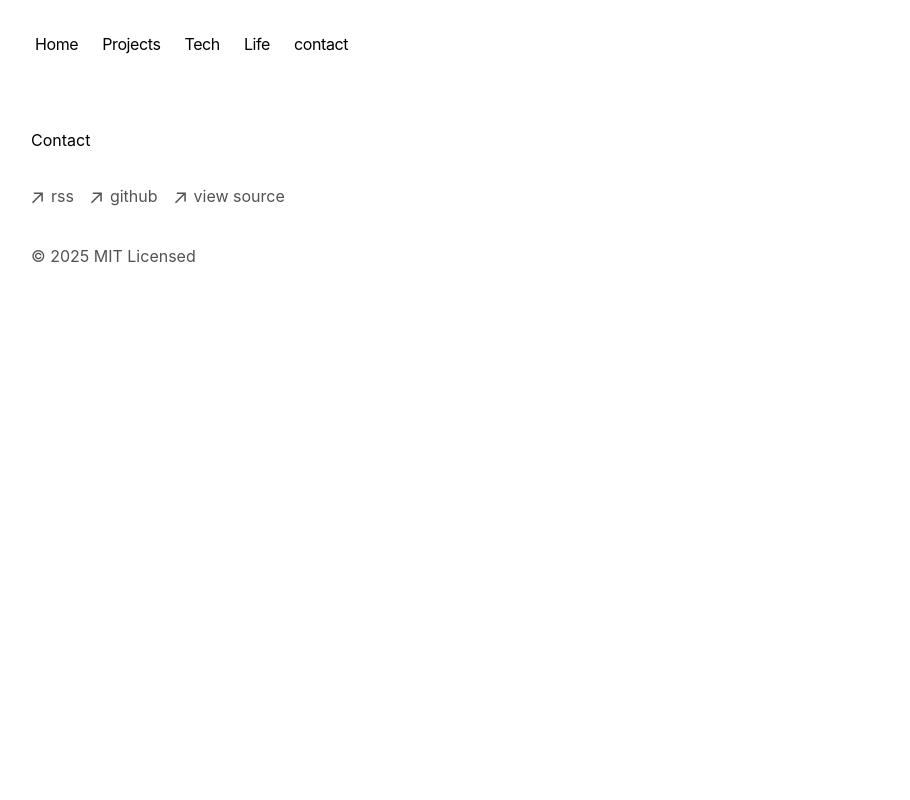
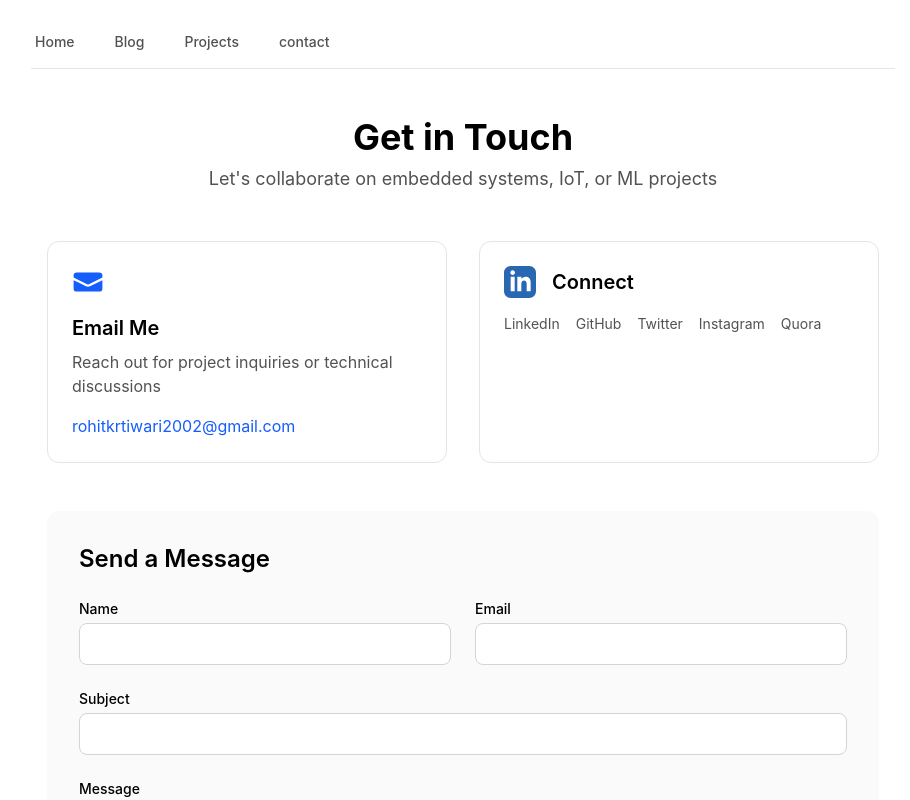
Before and after one commit to rohitkrtiwari/portfolio-web, a Next.js app: page /contact in a window 1280 px wide. Shown: the top 800 px of the page, without its empty margins (177-1087 px from the left). Built offline with nearby package versions, Linux system fonts and the light colour scheme.

Commit message:
Contact page and Navbar

```diff
--- a/app/blog/[slug]/page.tsx
+++ b/app/blog/[slug]/page.tsx
@@ -82,7 +82,7 @@ export default function Blog({ params }) {
           }),
         }}
       />
-      <h1 className="title font-semibold text-2xl tracking-tighter">
+      <h1 className="title font-semibold text-2xl mt-10 tracking-tighter">
         {post.metadata.title}
       </h1>
       <div className="flex justify-between items-center mt-2 mb-8 text-sm">
--- a/app/blog/page.tsx
+++ b/app/blog/page.tsx
@@ -8,7 +8,10 @@ export const metadata = {
 export default function Page() {
   return (
     <section>
-      <h1 className="font-semibold text-2xl mb-8 tracking-tighter">My Blogs</h1>
+      {/* Header */}
+        <div className="text-center pt-12">
+          <h1 className="text-4xl font-bold mb-6"> My Blogs </h1>
+        </div>
       <BlogPosts />
     </section>
   )
--- a/app/components/nav.tsx
+++ b/app/components/nav.tsx
@@ -4,14 +4,11 @@ const navItems = {
   '/': {
     name: 'Home',
   },
+  '/blog': {
+    name: 'Blog',
+  },
   '/projects': {
     name: 'Projects',
-  },
-  '/blog': {
-    name: 'Tech',
-  },
-  '/life': {
-    name: 'Life'
   },
   '/contact': {
     name: 'contact'
@@ -20,27 +17,22 @@ const navItems = {
 
 export function Navbar() {
   return (
-    <aside className="-ml-[8px] mb-16 tracking-tight">
-      <div className="lg:sticky lg:top-20">
-        <nav
-          className="flex flex-row items-start relative px-0 pb-0 fade md:overflow-auto scroll-pr-6 md:relative"
-          id="nav"
-        >
-          <div className="flex flex-row space-x-0 pr-10">
+    <nav className="flex gap-8 border-b border-neutral-200 dark:border-neutral-800 pb-2">
             {Object.entries(navItems).map(([path, { name }]) => {
               return (
                 <Link
                   key={path}
                   href={path}
-                  className="transition-all hover:text-neutral-800 dark:hover:text-neutral-200 flex align-middle relative py-1 px-2 m-1"
+                  className="relative px-1 py-2 text-sm font-medium
+                   text-neutral-600 hover:text-neutral-900 dark:text-neutral-400 dark:hover:text-neutral-100
+                   before:absolute before:bottom-[-2px] before:left-0 before:w-0 before:h-[2px]
+                   before:bg-blue-600 before:transition-all before:duration-300
+                   hover:before:w-full"
                 >
                   {name}
                 </Link>
               )
             })}
-          </div>
         </nav>
-      </div>
-    </aside>
   )
 }
--- a/app/contact/page.tsx
+++ b/app/contact/page.tsx
@@ -1,10 +1,147 @@
+import { EnvelopeIcon, MapPinIcon, PhoneIcon } from '@heroicons/react/20/solid'
+import Link from 'next/link'
+
 export default function Contact() {
   return (
     <main>
-      <h1>Contact</h1>
-      <form>
-        {/* Add form fields */}
-      </form>
+      <div className="max-w-6xl mx-auto px-4 py-12">
+        {/* Header */}
+        <div className="text-center mb-12">
+          <h1 className="text-4xl font-bold mb-2">Get in Touch</h1>
+          <p className="text-lg text-neutral-600 dark:text-neutral-400">
+            Let's collaborate on embedded systems, IoT, or ML projects
+          </p>
+        </div>
+
+        {/* Contact Cards Grid */}
+        <div className="grid md:grid-cols-2 gap-8 mb-12">
+          {/* Email Card */}
+          <div className="border border-neutral-200 dark:border-neutral-800 rounded-xl p-6 hover:shadow-lg transition-all">
+            <EnvelopeIcon className="w-8 h-8 text-blue-600 dark:text-blue-400 mb-4" />
+            <h3 className="text-xl font-semibold mb-2">Email Me</h3>
+            <p className="text-neutral-600 dark:text-neutral-400 mb-4">
+              Reach out for project inquiries or technical discussions
+            </p>
+            <Link
+              href="mailto:rohitkrtiwari2002@gmail.com"
+              className="inline-flex items-center text-blue-600 dark:text-blue-400 hover:underline"
+            >
+              rohitkrtiwari2002@gmail.com
+            </Link>
+          </div>
+
+          {/* Social Links Card */}
+          <div className="border border-neutral-200 dark:border-neutral-800 rounded-xl p-6 hover:shadow-lg transition-all">
+            <div className="flex items-center gap-4 mb-4">
+              <svg className="w-8 h-8 text-[#2867B2]" fill="currentColor" viewBox="0 0 24 24">
+                <path d="M19 0h-14c-2.761 0-5 2.239-5 5v14c0 2.761 2.239 5 5 5h14c2.762 0 5-2.239 5-5v-14c0-2.761-2.238-5-5-5zm-11 19h-3v-11h3v11zm-1.5-12.268c-.966 0-1.75-.79-1.75-1.764s.784-1.764 1.75-1.764 1.75.79 1.75 1.764-.783 1.764-1.75 1.764zm13.5 12.268h-3v-5.604c0-3.368-4-3.113-4 0v5.604h-3v-11h3v1.765c1.396-2.586 7-2.777 7 2.476v6.759z" />
+              </svg>
+              <h3 className="text-xl font-semibold">Connect</h3>
+            </div>
+            <div className="flex flex-wrap gap-4">
+              <Link
+                href="https://linkedin.com/in/rohitkrtiwari"
+                target="_blank"
+                className="flex items-center text-sm text-neutral-600 dark:text-neutral-400 hover:text-blue-600 dark:hover:text-blue-400 transition"
+              >
+                LinkedIn
+              </Link>
+              <Link
+                href="https://github.com/rohitkrtiwari"
+                target="_blank"
+                className="flex items-center text-sm text-neutral-600 dark:text-neutral-400 hover:text-blue-600 dark:hover:text-blue-400 transition"
+              >
+                GitHub
+              </Link>
+              <Link
+                href="https://x.com/RohitTi15563830"
+                target="_blank"
+                className="flex items-center text-sm text-neutral-600 dark:text-neutral-400 hover:text-blue-600 dark:hover:text-blue-400 transition"
+              >
+                Twitter
+              </Link>
+              <Link
+                href="https://www.instagram.com/rohitt___tiwari/"
+                target="_blank"
+                className="flex items-center text-sm text-neutral-600 dark:text-neutral-400 hover:text-blue-600 dark:hover:text-blue-400 transition"
+              >
+                Instagram
+              </Link>
+              <Link
+                href="https://www.quora.com/profile/Rohit-Tiwari-646/"
+                target="_blank"
+                className="flex items-center text-sm text-neutral-600 dark:text-neutral-400 hover:text-blue-600 dark:hover:text-blue-400 transition"
+              >
+                Quora
+              </Link>
+            </div>
+          </div>
+        </div>
+
+        {/* Contact Form */}
+        <div className="bg-neutral-50 dark:bg-neutral-900 rounded-xl p-6 md:p-8">
+          <h2 className="text-2xl font-semibold mb-6">Send a Message</h2>
+          <form className="space-y-6" action="https://formspree.io/f/meqnpwap" method='POST'>
+            <div className="grid md:grid-cols-2 gap-6">
+              <div>
+                <label htmlFor="name" className="block text-sm font-medium mb-1">
+                  Name
+                </label>
+                <input
+                  type="text"
+                  id="name"
+                  name="name"
+                  className="w-full px-4 py-2 border border-neutral-300 dark:border-neutral-700 rounded-lg bg-white dark:bg-neutral-800 focus:ring-2 focus:ring-blue-500 focus:border-transparent"
+                  required
+                />
+              </div>
+              <div>
+                <label htmlFor="email" className="block text-sm font-medium mb-1">
+                  Email
+                </label>
+                <input
+                  type="email"
+                  id="email"
+                  name="email"
+                  className="w-full px-4 py-2 border border-neutral-300 dark:border-neutral-700 rounded-lg bg-white dark:bg-neutral-800 focus:ring-2 focus:ring-blue-500 focus:border-transparent"
+                  required
+                />
+              </div>
+            </div>
+            <div>
+              <label htmlFor="subject" className="block text-sm font-medium mb-1">
+                Subject
+              </label>
+              <input
+                type="text"
+                id="subject"
+                name="subject"
+                className="w-full px-4 py-2 border border-neutral-300 dark:border-neutral-700 rounded-lg bg-white dark:bg-neutral-800 focus:ring-2 focus:ring-blue-500 focus:border-transparent"
+                required
+              />
+            </div>
+            <div>
+              <label htmlFor="message" className="block text-sm font-medium mb-1">
+                Message
+              </label>
+              <textarea
+                id="message"
+                name="message"
+                rows={5}
+                className="w-full px-4 py-2 border border-neutral-300 dark:border-neutral-700 rounded-lg bg-white dark:bg-neutral-800 focus:ring-2 focus:ring-blue-500 focus:border-transparent"
+                required
+              ></textarea>
+            </div>
+            <button
+              type="submit"
+              className="px-6 py-2 bg-blue-600 text-white rounded-lg hover:bg-blue-700 transition focus:outline-none focus:ring-2 focus:ring-blue-500 focus:ring-offset-2"
+            >
+              Send Message
+            </button>
+          </form>
+        </div>
+      </div>
+
     </main>
   );
 }
```
